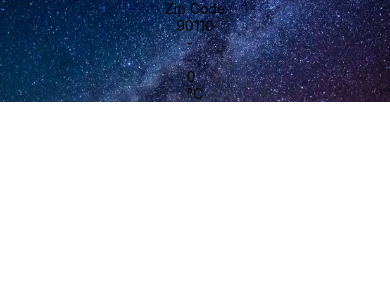
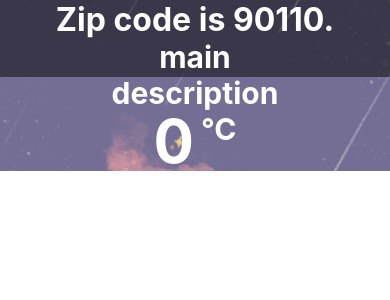
Before and after one commit to pongsakporn/wt-app, a React Native app: screen / in a window 390 px wide. Shown: the top 300 px of the page. Built offline with nearby package versions, Linux system fonts and the light colour scheme.

Commit message:
CHALLENGE

```diff
--- a/components/Forecast.js
+++ b/components/Forecast.js
@@ -1,15 +1,42 @@
 import React from "react";
-import { View, Text } from "react-native";
+import { View, Text, StyleSheet } from "react-native";
 
 export default function Forecast(props) {
     return (
         <View>
-            <Text>{props.main}</Text>
-            <Text>{props.description}</Text>
-            <View>
-                <Text>{props.temp}</Text>
-                <Text>°C</Text>
+            <Text style={style.normalText}>main</Text>
+            <Text style={style.normalText}>{props.main}</Text>
+            <Text style={style.normalText}>description</Text>
+            <Text style={style.normalText}>{props.description}</Text>
+            <View style= {{
+                flexDirection: "row",
+                justifyContent: 'center',
+
+            }}>
+                <Text style={style.tempNum}>{props.temp}</Text>
+                <Text style={style.normalText}> °C</Text>
             </View>
         </View>
     );
 }
+
+const style = StyleSheet.create(
+    {
+        normalText: {
+            textAlign: 'center',
+            fontSize: 30,
+            fontWeight: "bold",
+            color: 'white',
+
+        },
+
+        tempNum: {
+            fontSize: 60,
+            fontWeight: "bold",
+            color: 'white',
+            textAlign: 'center',
+            lineHeight: 60
+
+        }
+    }
+)
--- a/components/Weather.js
+++ b/components/Weather.js
@@ -1,22 +1,24 @@
 import React, { useState } from "react";
 import { ImageBackground, Text, StyleSheet } from 'react-native';
+import { View } from "react-native";
 import Forecast from "./Forecast";
+import Constants from 'expo-constants';
 
 export default function Weather(props) {
     const [forecastInfo, setForecast] = useState(
         {
-            main: '-',
-            description: '-',
+            main: '',
+            description: '',
             temp: 0
         }
     )
     return (
-        <ImageBackground source={require('../bg.jpg')} style={style.backdrop}>
-            <Text>Zip Code</Text>
-            <Text>{props.zipCode}</Text>
-            <Forecast {...forecastInfo}/>
+        <ImageBackground source={require('../bg.png')} style={style.backdrop}>
+            <View style={style.highlight}>
+                <Text style={style.titleText}>Zip code is {props.zipCode}.</Text>
+                <Forecast {...forecastInfo}/>
+            </View>
         </ImageBackground>
-
     );
 }
 
@@ -26,6 +28,20 @@ const style = StyleSheet.create(
             alignItems: 'center',
             width: '100%',
             height: '100%'
+        },
+        highlight: {
+            backgroundColor: 'rgba(0, 0, 0, 0.5)',
+            width:"100%",
+            height:"45%",
+            paddingTop: Constants.statusBarHeight,
+            alignItems: 'center'
+        },
+
+        titleText: {
+            fontSize: 32,
+            fontWeight: "bold",
+            color: 'white',
+            textAlign: 'center'
         }
     }
 )
```
Also changed, not shown: App.js (+6 -4 lines), bg.jpg (deleted), bg.png (added).
